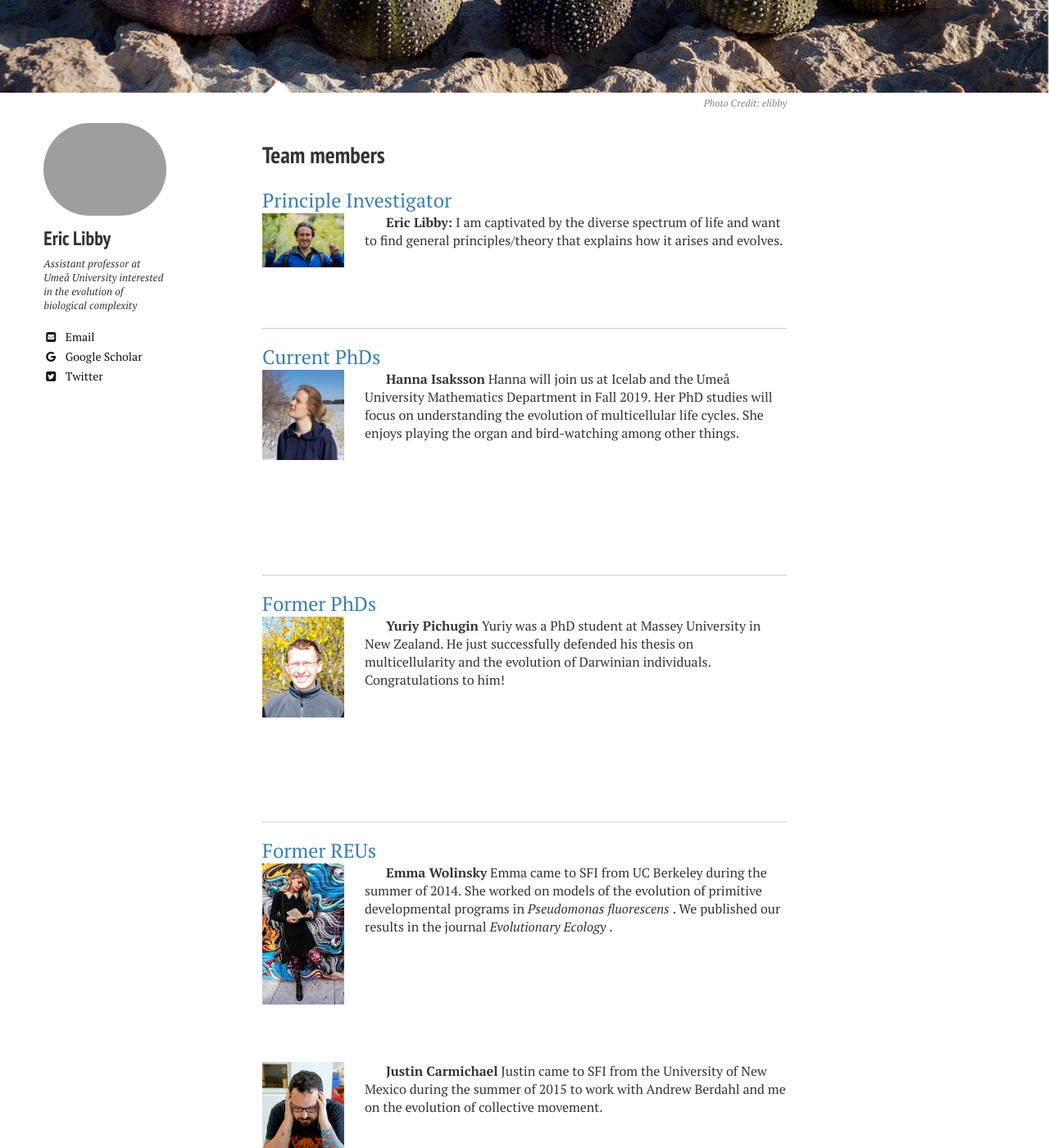
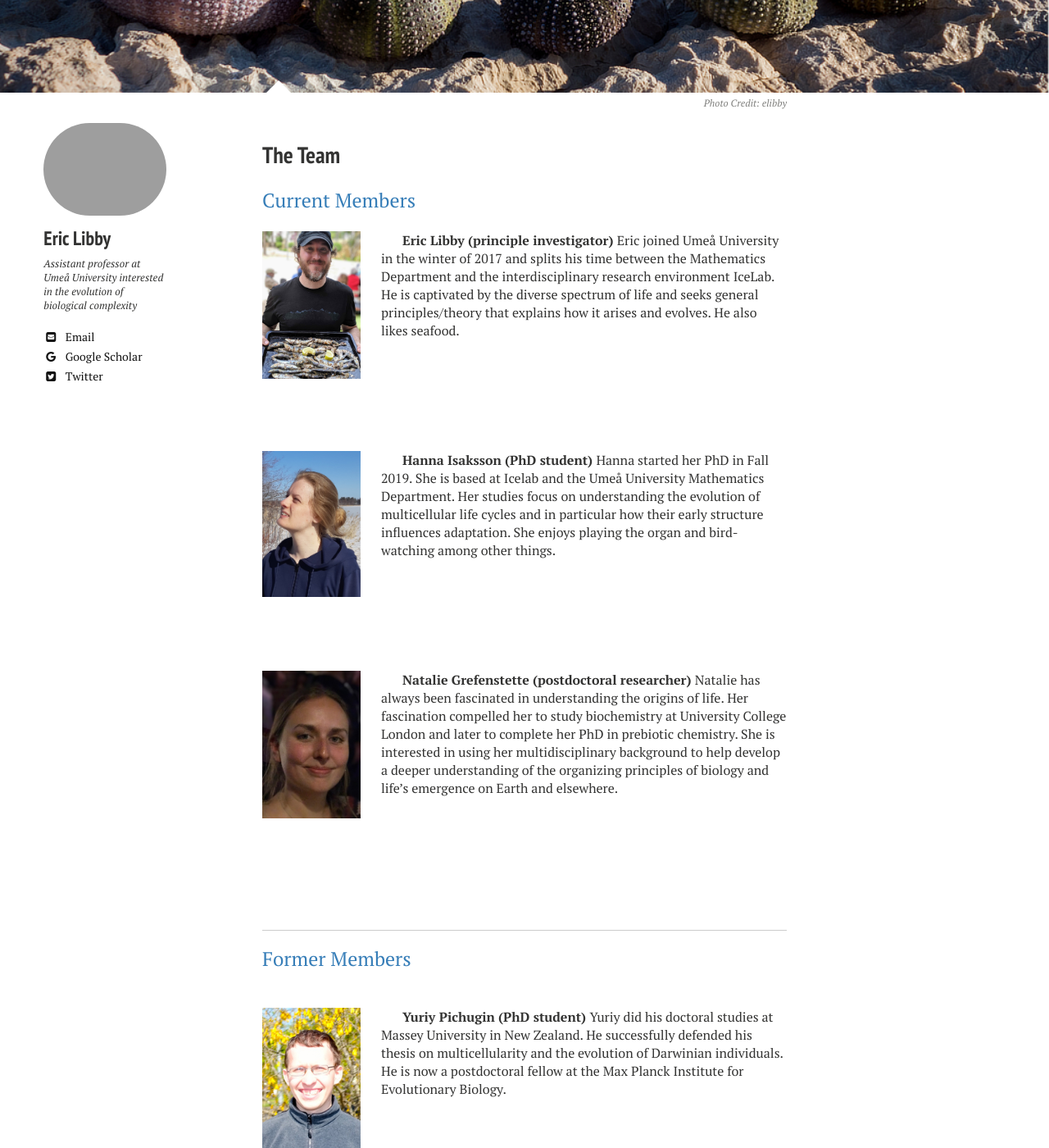
Before and after one commit to ericlibby/oldweb, a Jekyll site: the page built from p_people/index.md, in a window 1280 px wide and 1400 px high, scrolled down 291 px. Shown: the whole window at 82% size. Built offline with Jekyll 4.4.1, drawn with Linux system fonts in a browser that asks for light colours; nearby versions of some CDN libraries; some of the changed text lies outside the part shown.

Commit message:
Updated people page

```diff
--- a/p_people/index.md
+++ b/p_people/index.md
@@ -8,68 +8,52 @@ image:
   feature: urchins.jpg
   credit: elibby
 ---
-## Team members
+## The Team
 
-<span style="text-align=left;font-size:1.5em;color:#377EB8;">Principle Investigator</span>
+<span style="text-align=left;font-size:1.5em;color:#377EB8;"> Current Members</span>
+  <BR><BR>
+
 <div>
-<p style="float: left;padding-right:25px"><img src="/images/eric_profile.jpg" width="100"></p>
-<b>Eric Libby:</b>
-I am captivated by the diverse spectrum of life and want to find general principles/theory that explains how it arises and evolves.  <BR> <BR>
+<p style="float: left;padding-right:25px"><img src="/images/eric_res.jpg" width="120"></p>
+<b>Eric Libby (principle investigator) </b> Eric joined Ume&aring; University in the winter of 2017 and splits his time between the Mathematics Department and the interdisciplinary research environment IceLab. He is captivated by the diverse spectrum of life and seeks general principles/theory that explains how it arises and evolves. He also likes seafood.  <BR> <BR> <BR> <BR> <BR>
+</div>
+
+<BR CLEAR="...">
+
+<div>
+<p style="float: left;padding-right:25px"><img src="/images/hanna.jpg" width="120"></p> <b>Hanna Isaksson (PhD student) </b> Hanna started her PhD in Fall 2019. She is based at Icelab and the Ume&aring; University Mathematics Department. Her studies focus on understanding the evolution of multicellular life cycles and in particular how their early structure influences adaptation. She enjoys playing the organ and bird-watching among other things.  <BR> <BR> <BR> <BR> <BR>
+</div>
+
+<BR CLEAR="...">
+
+<div>
+<p style="float: left;padding-right:25px"><img src="/images/natalie.jpg" width="120"></p> <b>Natalie Grefenstette (postdoctoral researcher) </b> Natalie has always been fascinated in understanding the origins of life. Her fascination compelled her to study biochemistry at University College London and later to complete her PhD in prebiotic chemistry. She is interested in using her multidisciplinary background to help develop a deeper understanding of the organizing principles of biology and life’s emergence on Earth and elsewhere. <BR> <BR> <BR> <BR> <BR>
 </div>
 
 <BR CLEAR="...">
 
 ---
-
-<span style="text-align=left;font-size:1.5em;color:#377EB8;">Current PhDs</span>
+<span style="text-align=left;font-size:1.5em;color:#377EB8;">Former Members</span>
+<BR><BR>
 
 <div>
-<p style="float: left;padding-right:25px"><img src="/images/hanna.jpg" width="100"></p> <b>Hanna Isaksson</b> Hanna will join us at Icelab and the Umeå University Mathematics Department in Fall 2019. Her PhD studies will focus on understanding the evolution of multicellular life cycles. She enjoys playing the organ and bird-watching among other things.  <BR> <BR> <BR> <BR> <BR>
-</div>
-
-<BR CLEAR="...">
-
----
-
-<span style="text-align=left;font-size:1.5em;color:#377EB8;">Former PhDs</span>
-
-<div>
-<p style="float: left;padding-right:25px"><img src="/images/yuriy.jpg" width="100"></p> <b>Yuriy Pichugin</b> Yuriy was a PhD student at Massey University in New Zealand. He just successfully defended his thesis on multicellularity and the evolution of Darwinian individuals. Congratulations to him!  <BR> <BR> <BR> <BR> <BR>
+<p style="float: left;padding-right:25px"><img src="/images/yuriy.jpg" width="120"></p> <b>Yuriy Pichugin (PhD student) </b> Yuriy did his doctoral studies at Massey University in New Zealand. He successfully defended his thesis on multicellularity and the evolution of Darwinian individuals. He is now a postdoctoral fellow at the Max Planck Institute for Evolutionary Biology.  <BR> <BR> <BR> <BR> <BR>
 </div>
 
 <BR CLEAR="...">
 
 
-
----
-
-<span style="text-align=left;font-size:1.5em;color:#377EB8;">Former REUs</span>
-
 <div>
-<p style="float: left;padding-right:25px"><img src="/images/emma.jpg" width="100"></p> <b>Emma Wolinsky</b> Emma came to SFI from UC Berkeley during the summer of 2014. She worked on models of the evolution of primitive developmental programs in <I> Pseudomonas fluorescens </I>. We published our results in the journal <I> Evolutionary Ecology </I>. <BR> <BR> <BR> <BR> <BR> <BR> <BR> <BR>
+<p style="float: left;padding-right:25px"><img src="/images/emma.jpg" width="120"></p> <b>Emma Wolinsky (undergraduate researcher) </b> Emma was an REU student who came to the Sante Fe Institute from UC Berkeley during the summer of 2014. She worked on models of the evolution of primitive developmental programs in <I> Pseudomonas fluorescens </I>. We published our results in the journal <I> Evolutionary Ecology </I>. <BR> <BR> <BR> <BR> <BR> <BR> <BR>
 </div>
 
 <div>
-<p style="float: left;padding-right:25px"><img src="/images/justin.jpg" width="100"></p> <b>Justin Carmichael</b> Justin came to SFI from the University of New Mexico during the summer of 2015 to work with Andrew Berdahl and me on the evolution of collective movement. <BR> <BR> <BR> <BR> <BR> <BR> <BR>  <BR>
+<p style="float: left;padding-right:25px"><img src="/images/justin.jpg" width="120"></p> <b>Justin Carmichael (undergraduate researcher) </b> Justin was an REU student who came to the Sante Fe Institute from the University of New Mexico during the summer of 2015 to work on the evolution of collective movement in a collaborative project with Andrew Berdahl. <BR> <BR> <BR> <BR> <BR> <BR> <BR>  <BR>
 </div>
 
-
 <div>
-<p style="float: left;padding-right:25px"><img src="/images/taylorwehrs.jpg" width="100"></p> <b>Taylor Wehrs</b> Taylor came to SFI from Doane University during the summer of 2016 to work with me on the evolution of morphology using Avida. The research is ongoing and will hopefully be published some time soon. <BR> <BR> <BR> <BR> <BR>
+<p style="float: left;padding-right:25px"><img src="/images/taylorwehrs.jpg" width="120"></p> <b>Taylor Wehrs (undergraduate researcher) </b> Taylor was an REU student who came to the Sante Fe Institute from Doane University during the summer of 2016 to work on the evolution of morphology using the digital evolution platform Avida. <BR> <BR> <BR> <BR> <BR>
 </div>
 
 
 <BR CLEAR="...">
-
-
----
-
-
-<span style="text-align=left;font-size:1.5em;color:#377EB8;">Graduate and Undergraduate Researchers</span>
-<div>
-<p style="float: left;padding-right:25px"><img src="/images/person.jpg" width="100"></p>
-<b>Your name here!</b> Opportunities abound. We have a PhD position funded. Please email me if you are interested.<BR> <BR> <BR> <BR>
-</div>
-
-
-<BR CLEAR="...">
```
Also changed, not shown: images/emma.jpg, images/eric_res.jpg (added), images/hanna.jpg, images/natalie.jpg (added), images/person.jpg, images/taylorwehrs.jpg, images/yuriy.jpg, 10 other files.
